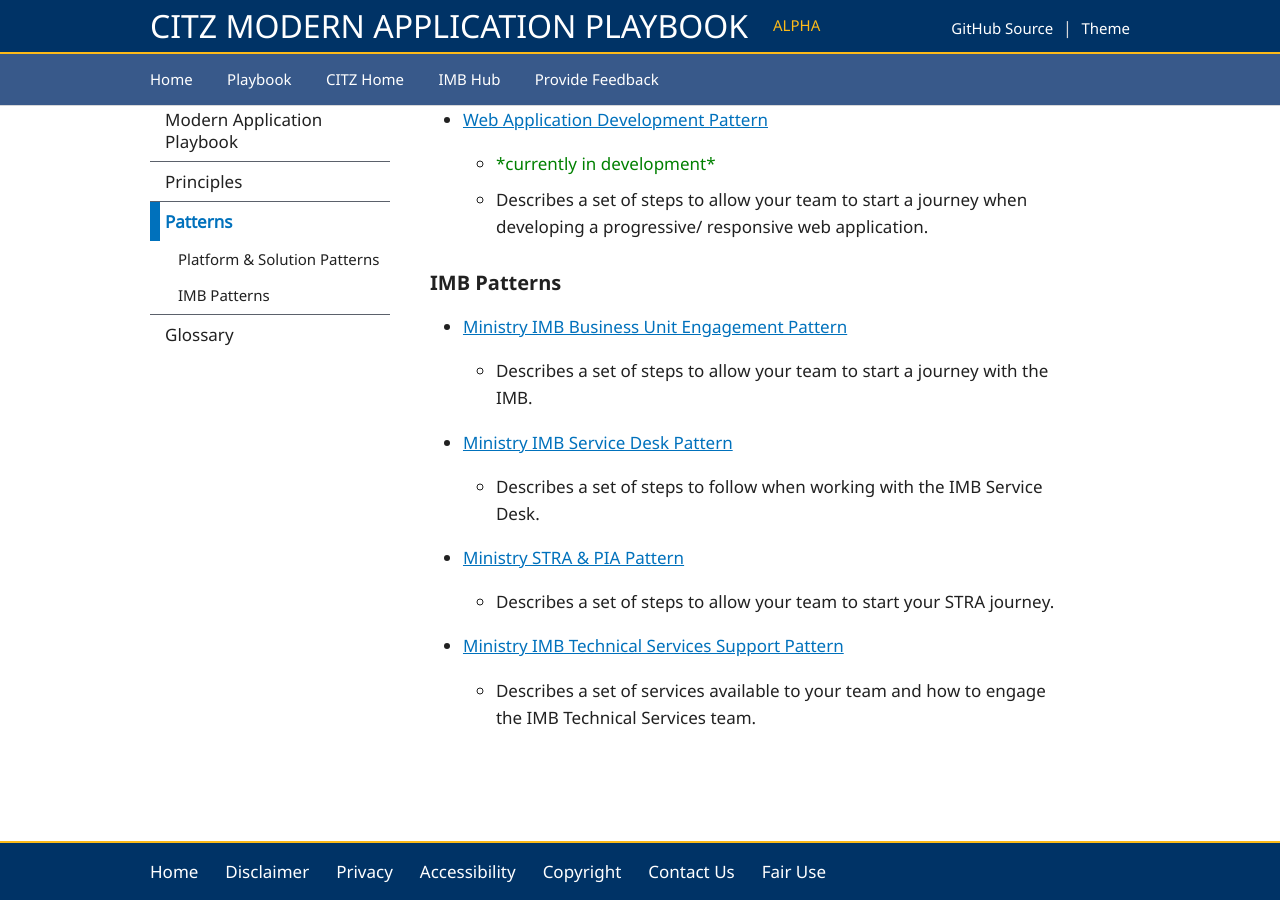
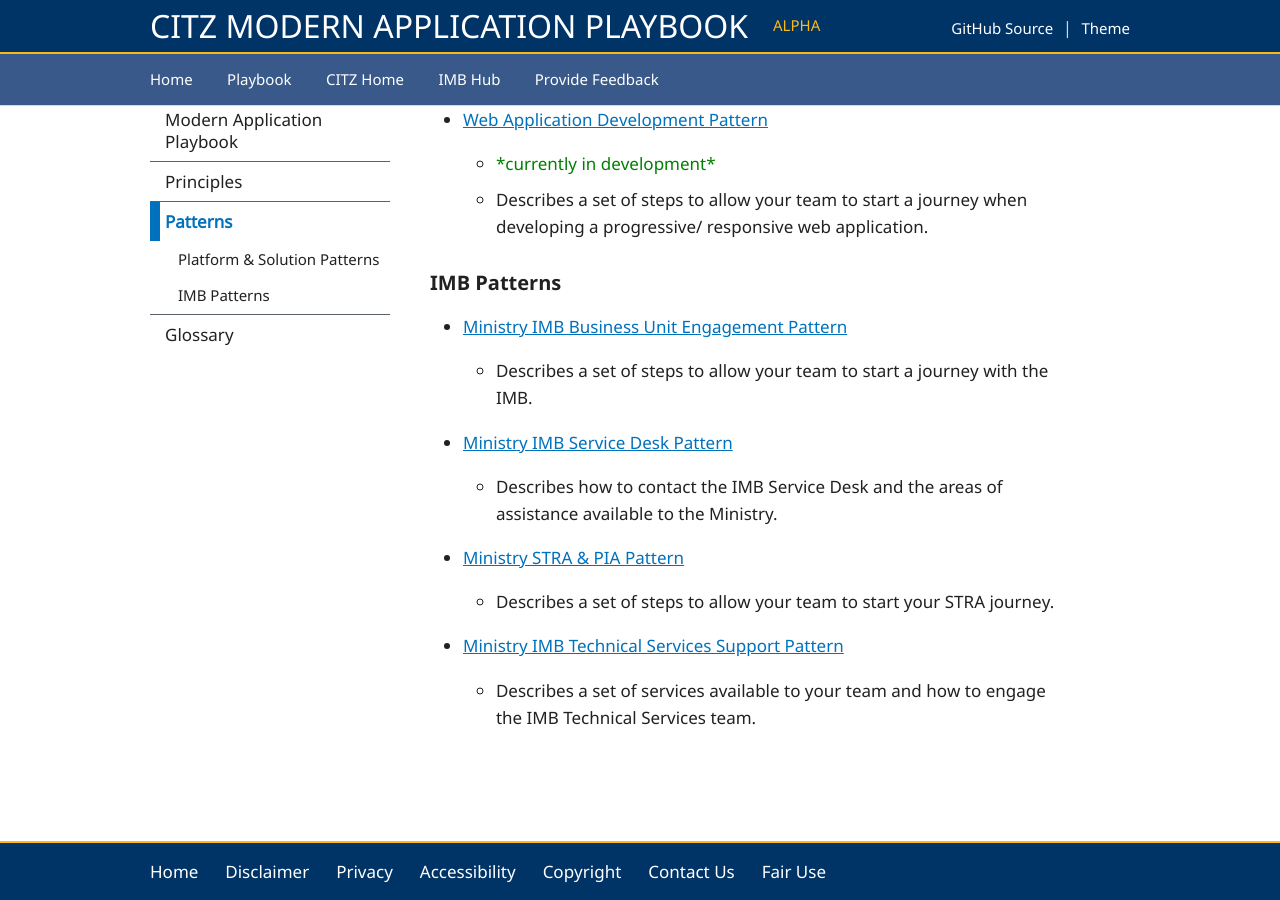
Before and after one commit to HeatherRemacle/exchangelabops, a Jekyll site: the page built from pages/patterns/patterns.md, in a window 1280 px wide and 900 px high, scrolled down 1834 px. Built offline with Jekyll 4.4.1, drawn with Linux system fonts in a browser that asks for light colours.

Commit message:
Update patterns.md

```diff
--- a/pages/patterns/patterns.md
+++ b/pages/patterns/patterns.md
@@ -48,7 +48,7 @@ IMB Patterns we will evolve will include...
 - [Ministry IMB Business Unit Engagement Pattern](/CITZ-IMB-playbook/ministry-imb-business-unit-engagement)
     - Describes a set of steps to allow your team to start a journey with the IMB.
 - [Ministry IMB Service Desk Pattern](/CITZ-IMB-playbook/ministry-imb-service-desk)
-    - Describes a set of steps to follow when working with the IMB Service Desk.
+    - Describes how to contact the IMB Service Desk and the areas of assistance available to the Ministry.
 - [Ministry STRA & PIA Pattern](/CITZ-IMB-playbook/ministry-stra-&-pia)
     - Describes a set of steps to allow your team to start your STRA journey.
 - [Ministry IMB Technical Services Support Pattern](/CITZ-IMB-playbook/ministry-imb-technical-services-support)
```
